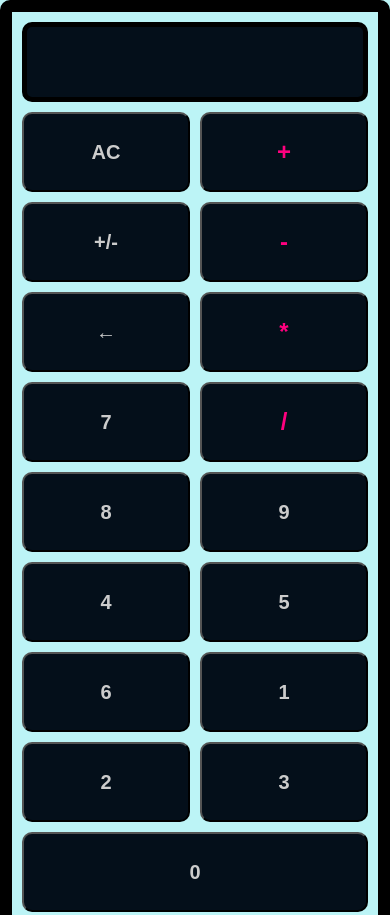
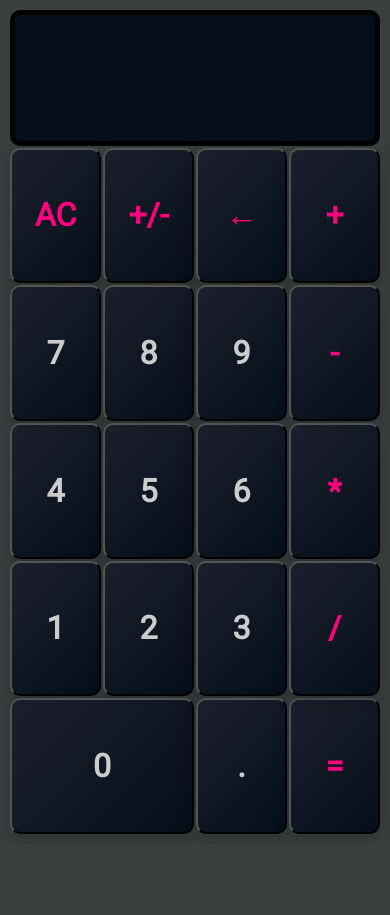
Before and after one commit to zman64/calculator, a website with bundled scripts: page index.html in a window 390 px wide. Shown: the top 915 px of the page. After the commit the page ends 844 px from the top, so only its background shows below. Built offline with nearby package versions, Linux system fonts and the light colour scheme.

Commit message:
Improve mobile layout

```diff
--- a/index.html
+++ b/index.html
@@ -5,6 +5,9 @@
     <meta charset="UTF-8">
     <meta http-equiv="X-UA-Compatible" content="IE=edge">
     <meta name="viewport" content="width=device-width, initial-scale=1.0">
+    <link rel="preconnect" href="https://fonts.googleapis.com">
+    <link rel="preconnect" href="https://fonts.gstatic.com" crossorigin>
+    <link href="https://fonts.googleapis.com/css2?family=Roboto&display=swap" rel="stylesheet">
     <title>Calculator</title>
     <!-- This is Eric Meyers CSS reset -->
     <link rel="stylesheet" href="css-reset.css">
@@ -23,18 +26,18 @@
         <button class="button clear">AC</button>
         <button class="button sign">+/-</button>
         <button class="button percent">&larr;</button>
-        <button class="button digit" >7</button>
-        <button class="button digit" >8</button>
-        <button class="button digit" >9</button>
+        <button class="button digit">7</button>
+        <button class="button digit">8</button>
+        <button class="button digit">9</button>
 
-        <button class="button digit" >4</button>
-        <button class="button digit" >5</button>
-        <button class="button digit" >6</button>
-        <button class="button digit" >1</button>
-        <button class="button digit" >2</button>
-        <button class="button digit" >3</button>
+        <button class="button digit">4</button>
+        <button class="button digit">5</button>
+        <button class="button digit">6</button>
+        <button class="button digit">1</button>
+        <button class="button digit">2</button>
+        <button class="button digit">3</button>
 
-        <button class="button digit digit-0" >0</button>
+        <button class="button digit digit-0">0</button>
         <button class="button digit">.</button>
         <button class="button equals">=</button>
         <button class="button functions add">+</button>
--- a/style.css
+++ b/style.css
@@ -16,11 +16,14 @@ body {
     display: flex;
     justify-content: center;
     align-items: center;
-    background-color: #bcf4f6;
+    background-color: #0e1414d1;
     color: var(--calc-text-color);
     padding: 20px;
     font-size: 16px;
+    font-family: 'Roboto', sans-serif;
+
 }
+
 
 .container {
     max-width: 600px;
@@ -32,10 +35,16 @@ body {
     border-radius: 10px;
     border: solid black 12px;
     padding: 10px;
+    box-shadow: 0px 10px 30px rgba(0, 0, 0, 0.1);
 
+}
+button {
+    font-family: 'Roboto', sans-serif;
 }
 
 .button {
+    font-family: 'Roboto', sans-serif;
+    background: linear-gradient(135deg, #1c1f2b 0%, #040f1a 100%);
     background-color: var(--calc-bg-color);
     border-radius: 10px;
     font-size: 1.25rem;
@@ -45,10 +54,13 @@ body {
     justify-content: center;
     align-items: center;
     padding: 5px;
+    transition: background-color 0.3s ease;
+    box-shadow: 0px 5px 15px rgba(0, 0, 0, 0.2);
 
 }
 
 .button:active {
+    background-color: #3d495f;
     transform: scale(0.95); /* Makes the button slightly smaller */
     box-shadow: inset 0px 2px 2px rgba(0,0,0,0.2); /* Inner shadow to give a "pressed" effect */
 }
@@ -81,11 +93,13 @@ body {
     font-weight: 800;
 }
 
-.functions {
+.functions, .clear, .sign, .percent, .equals {
     font-size: 1.5rem;
     color: var(--calc-main-actions-color);
 }
-
+.percent {
+    font-size: 2rem;
+}
 .add, .subtract, .multiply, .divide {
     grid-column: 4 / 5;
 }
@@ -107,14 +121,26 @@ body {
 }
 
 /* Responsive styling */
+/* Responsive styling */
 @media screen and (max-width: 600px) {
     body {
-        font-size: 14px; /* Reduce font size on small screens */
+        font-size: 12px; /* Reduce font size on small screens */
+        padding: 0;
     }
 
     .container {
-        grid-template-columns: repeat(2, 1fr);
-        max-width: 100%;
+        max-width: none;
+        grid-template-columns: repeat(4, 1fr);
+        width: 100vw; /* viewport width */
+        height: 100vh; /* viewport height */
+        gap: 2px; /* smaller grid gaps */
+        border: none;
+        border-radius: 0;
+        padding:; 0;
+    }
+
+    .display__content {
+        font-size: 1.5rem; /* smaller font size for display content */
     }
 
     .digit-0 {
@@ -122,10 +148,14 @@ body {
     }
 
     .display {
-        grid-column: span 2;
+        grid-column: span 4;
     }
 
     .add, .subtract, .multiply, .divide {
-        grid-column: 2 / 3;
+        grid-column: 4 / 5;
+    }
+
+    .button {
+        font-size: 2rem; /* smaller font size for buttons */
     }
 }
```
